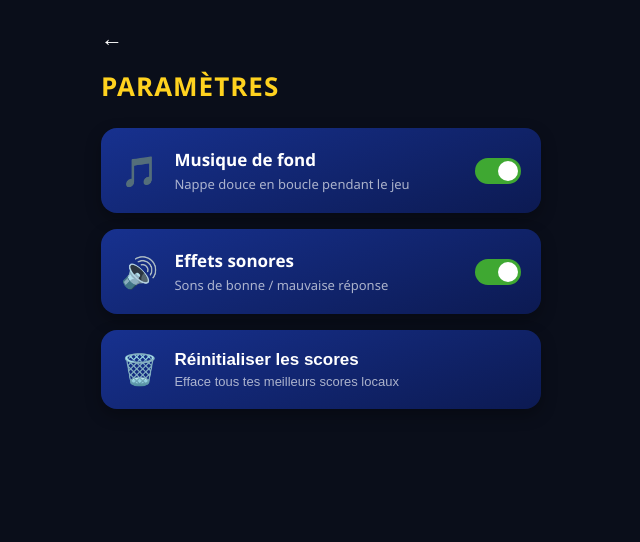
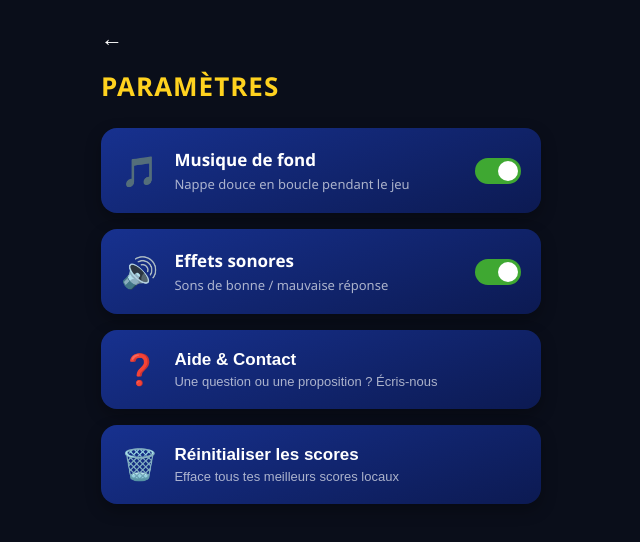
Before and after one commit to Iverson-code/quiz-haiti, a React (Vite) app: page /#/parametres in a window 1280 px wide. Shown: the top 542 px of the page, without its empty margins (319-959 px from the left). Built offline with nearby package versions, Linux system fonts and the light colour scheme; no server answers.

Commit message:
Deplace le bouton Aide/Contact vers les parametres

```diff
--- a/src/screens/Home.jsx
+++ b/src/screens/Home.jsx
@@ -13,9 +13,6 @@ export default function Home() {
     <div className="screen home-screen-v2">
       <button className="home-settings-btn" onClick={() => { startMusic(); navigate('/parametres') }}>
         ⚙️
-      </button>
-      <button className="home-settings-btn home-help-btn" onClick={() => { startMusic(); navigate('/aide') }}>
-        ❓
       </button>
       <div className="home-v2-content">
         <div className="home-v2-flag">🇭🇹</div>
--- a/src/screens/Settings.jsx
+++ b/src/screens/Settings.jsx
@@ -67,6 +67,14 @@ export default function Settings() {
           </button>
         </div>
 
+        <button className="mode-card" onClick={() => navigate('/aide')}>
+          <span className="mode-card__icon">❓</span>
+          <div className="mode-card__text">
+            <span className="mode-card__title">Aide & Contact</span>
+            <span className="mode-card__subtitle">Une question ou une proposition ? Écris-nous</span>
+          </div>
+        </button>
+
         <button className="mode-card" onClick={resetScores}>
           <span className="mode-card__icon">🗑️</span>
           <div className="mode-card__text">
```
